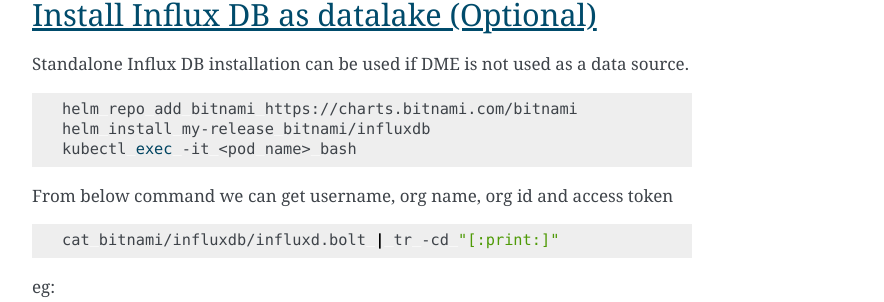
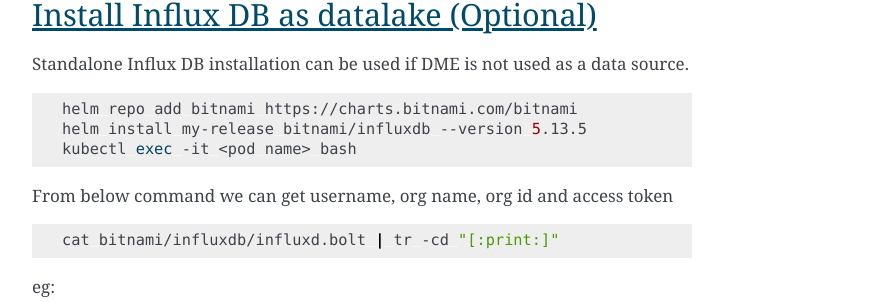
Before and after one commit to o-ran-sc/aiml-fw-aimlfw-dep, a Sphinx documentation site: the page built from docs/installation-guide.rst, in a window 1280 px wide and 900 px high, scrolled down 2093 px. Shown: the part 140-442 px from the top of the window, without its empty margins (388-1272 px from the left). Built offline with Sphinx 7.4.7, drawn with Linux system fonts in a browser that asks for light colours.

Commit message:
changes to fix the local influx db data push bug
people were facing error while pushing data into influx db

Change-Id: I388767dc6be899cc54a142c47f13e36b85424e8e
Signed-off-by: rajdeep11 <rajdeep.sin@samsung.com>

```diff
--- a/docs/installation-guide.rst
+++ b/docs/installation-guide.rst
@@ -123,7 +123,7 @@
 .. code:: bash
 
         helm repo add bitnami https://charts.bitnami.com/bitnami
-        helm install my-release bitnami/influxdb
+        helm install my-release bitnami/influxdb --version 5.13.5
         kubectl exec -it <pod name> bash
 
 From below command  we can get username, org name, org id and access token
```
